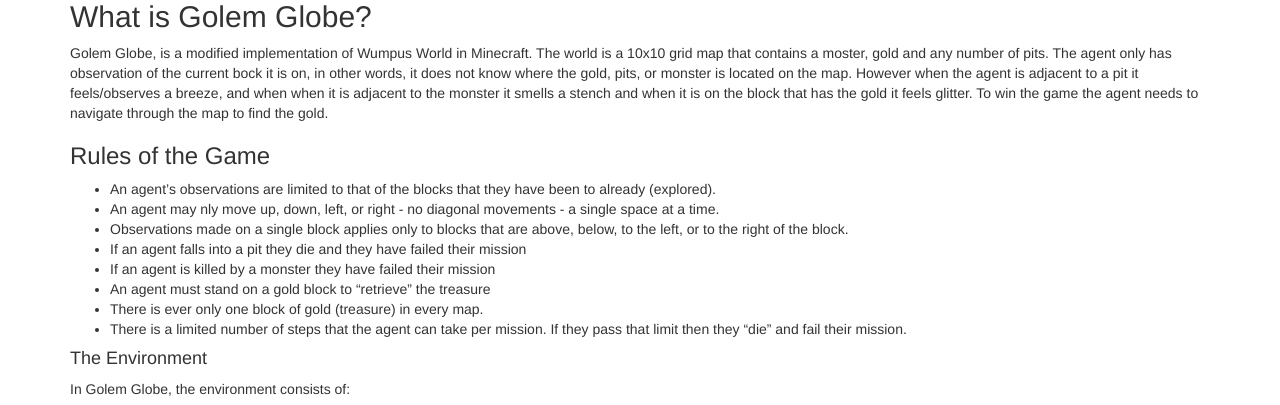
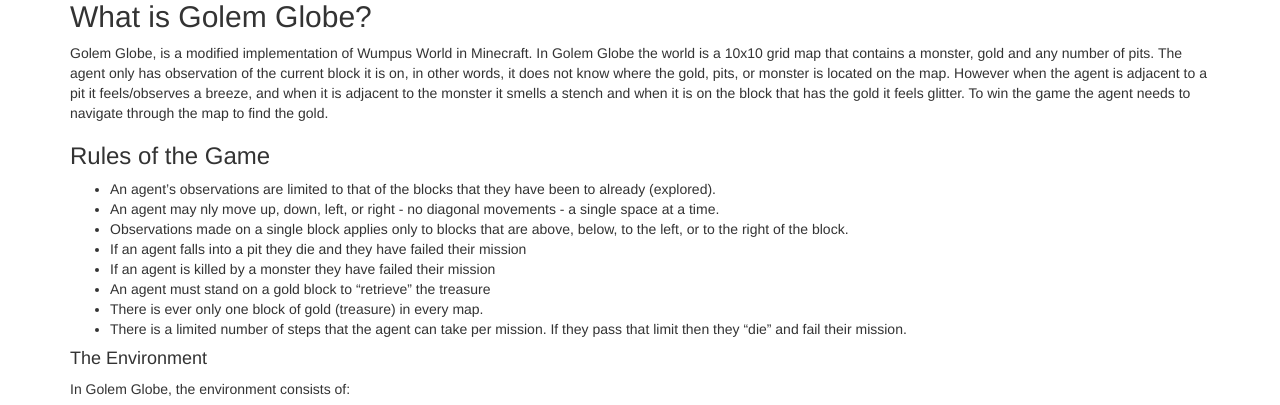
Before and after one commit to SalehO/GolumGlobe, a Jekyll site: the page built from docs/index.md, in a window 1280 px wide and 1400 px high, scrolled down 328 px, cut to the strip 215-620 px from the top of the window. Built offline with Jekyll 4.4.1, drawn with Linux system fonts in a browser that asks for light colours; some of the changed text lies outside the part shown.

Commit message:
Update index.md

```diff
--- a/docs/index.md
+++ b/docs/index.md
@@ -9,7 +9,7 @@
 
 ## What is Golem Globe?
 
-Golem Globe, is a modified implementation of Wumpus World in Minecraft. The world is a 10x10 grid map that contains a moster, gold and any number of pits. The agent only has observation of the current bock it is on, in other words, it does not know where the gold, pits, or monster is located on the map. However when the agent is adjacent to a pit it feels/observes a breeze, and when when it is adjacent to the monster it smells a stench and when it is on the block that has the gold it feels glitter. To win the game the agent needs to navigate through the map to find the gold.
+Golem Globe, is a modified implementation of Wumpus World in Minecraft. In Golem Globe the world is a 10x10 grid map that contains a monster, gold and any number of pits. The agent only has observation of the current block it is on, in other words, it does not know where the gold, pits, or monster is located on the map. However when the agent is adjacent to a pit it feels/observes a breeze, and when it is adjacent to the monster it smells a stench and when it is on the block that has the gold it feels glitter. To win the game the agent needs to navigate through the map to find the gold.
 
 ### Rules of the Game
 - An agent's observations are limited to that of the blocks that they have been to already (explored).
@@ -61,7 +61,7 @@
 At this point the agent observes a smell on this block indicating that there is a monster adjacent to their current block. With all of their previous observations they can now infer that the block above their current position has a high likelihood that there is a monster there due to the fact that the block "B" also exhibits a stench.
 
 ## How does the agent work?
-The agent navigates through the map by utilizing a reinforced learning algorithm incorporating a Q-Table to store observations. The agent remembers observations from previous maps and uses those observations of previous maps along with the Q-table from the current map to learn and choose what step to take next.
+The agent navigates through the map by utilizing a reinforced learning algorithm incorporating a Q-Table to store observations. The agent remembers observations from previous maps and uses those observations of previous maps along with the Q-table from the current map to learn and choose what step to take next. For more information regarding our Golem Globe Minecraft AI please visit our [Final Report](https://soberanc/github.io/GolemGlobe/final.md)
 
 ## Source code:
 - [Code](https://github.com/soberanc/GolemGlobe)
```
